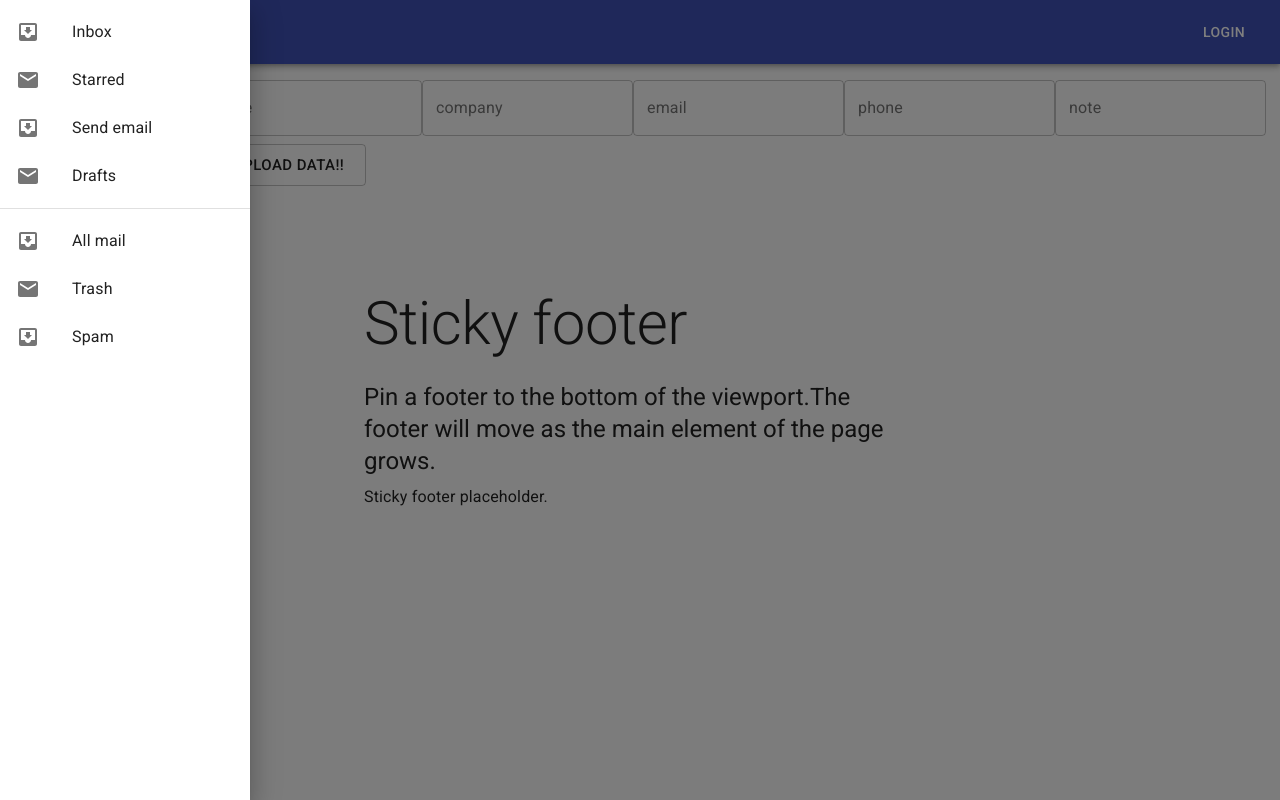
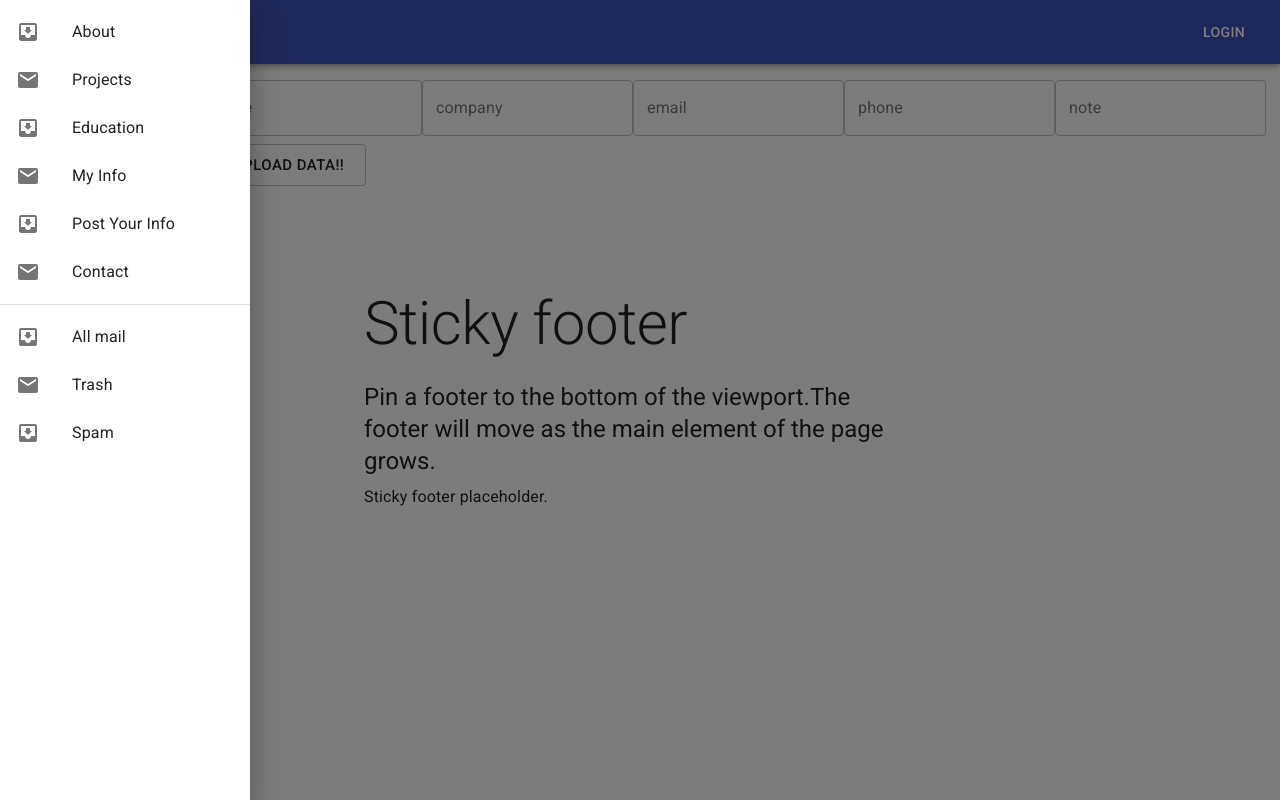
Before and after one commit to hcheung01/Portfolio_website, a React (Create React App) app in the folder frontend-react/: page / in a window 1280 px wide. Both pictures are taken after a click on the button "Menu". Shown: the top 800 px of the page. Built offline with nearby package versions, Linux system fonts and the light colour scheme; no server answers.

Commit message:
Fix: errors

```diff
--- a/frontend-react/src/components/infoItem.js
+++ b/frontend-react/src/components/infoItem.js
@@ -13,7 +13,6 @@ import FavoriteIcon from '@material-ui/icons/Favorite';
 import ShareIcon from '@material-ui/icons/Share';
 import ExpandMoreIcon from '@material-ui/icons/ExpandMore';
 import DeleteIcon from '@material-ui/icons/Delete';
-import UpdateIcon from '@material-ui/icons/Update';
 
 import { ListItem } from '@material-ui/core';
 
--- a/frontend-react/src/components/infoform.js
+++ b/frontend-react/src/components/infoform.js
@@ -119,7 +119,6 @@ class InfoForm extends Component {
           component='span'
           style={{ margin: 'spacing(1)' }}
           size='large'
-          // type='submit'
           onClick={this.handleSubmit}
         >
           Upload Data!!
--- a/frontend-react/src/components/infos.js
+++ b/frontend-react/src/components/infos.js
@@ -6,7 +6,9 @@ import List from '@material-ui/core/List';
 const theStyle = {
   width: '90%',
   maxWidth: '100%',
-  backgroundColor: 'paper'
+  backgroundColor: 'paper',
+  display: 'flex',
+  flexDirection: 'column'
 };
 class Infos extends Component {
   constructor (props) {
--- a/frontend-react/src/components/main_components/drawer.js
+++ b/frontend-react/src/components/main_components/drawer.js
@@ -11,6 +11,8 @@ import InboxIcon from '@material-ui/icons/MoveToInbox';
 import MailIcon from '@material-ui/icons/Mail';
 import IconButton from '@material-ui/core/IconButton';
 import MenuIcon from '@material-ui/icons/Menu';
+import Infos from '../infos';
+import InfoForm from '../infoform';
 
 const useStyles = makeStyles({
   list: {
@@ -46,7 +48,7 @@ function TemporaryDrawer () {
       onKeyDown={toggleDrawer(side, false)}
     >
       <List>
-        {['Inbox', 'Starred', 'Send email', 'Drafts'].map((text, index) => (
+        {['About', 'Projects', 'Education', 'My Info', 'Post Your Info', 'Contact'].map((text, index) => (
           <ListItem button key={text}>
             <ListItemIcon>
               {index % 2 === 0 ? <InboxIcon /> : <MailIcon />}
```
